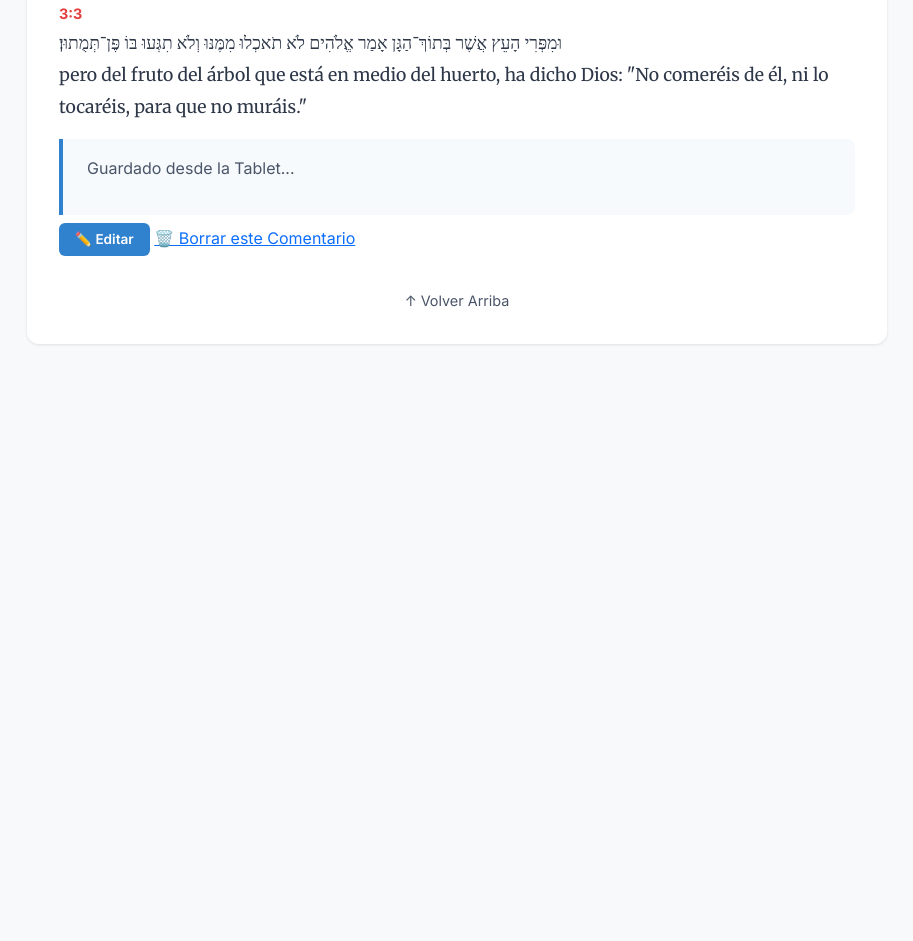
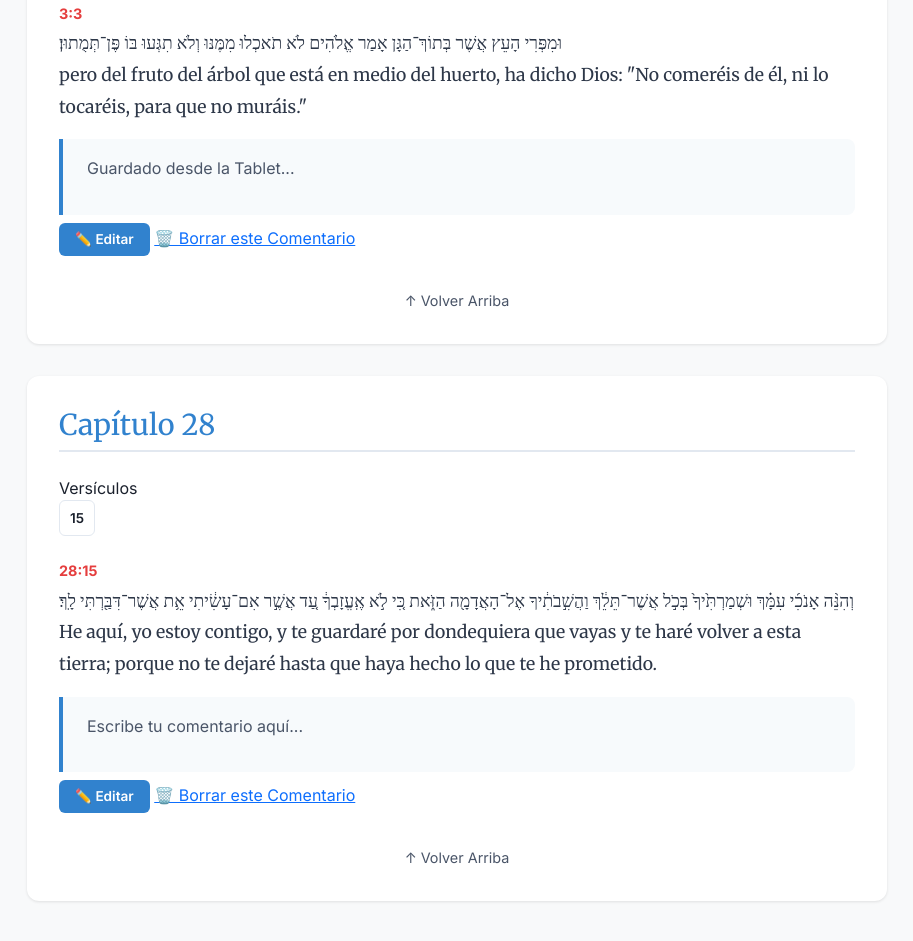
Before and after one commit to ed60hab/comentario, a website: page genesis.html in a window 1280 px wide. Shown: the part 4181-5122 px from the top of the page, without its empty margins (183-1096 px from the left). Before the commit the page ends 4617 px from the top, so only its background shows below. Drawn offline with nearby package versions, Linux system fonts and the light colour scheme; a web font is replaced by a local one.

Commit message:
Nuevo comentario: genesis 28:15

```diff
--- a/genesis.html
+++ b/genesis.html
@@ -560,7 +560,18 @@
                 <a href="#top">↑ Volver Arriba</a>
             </div>
         </div>
-    </div>
+    <div id="28" class="chapter-container"><h2 class="chapter-title">Capítulo 28</h2><nav class="verse-nav mb-4"><span class="verse-nav-title">Versículos</span><div class="verse-grid">
+                    <a href="#28.15" class="v-link">15</a></div></nav>
+
+            <div class="verse-block" id="28.15">
+                <span class="verse-ref">28:15</span>
+                <p class="verse-text"><span class="original-text">וְהִנֵּ֨ה אָנֹכִ֜י עִמָּ֗ךְ וּשְׁמַרְתִּ֙יךָ֙ בְּכֹ֣ל אֲשֶׁר־תֵּלֵ֔ךְ וַהֲשִׁ֣בֹתִ֔יךָ אֶל־הָאֲדָמָ֖ה הַזֹּ֑את כִּ֚י לֹ֣א אֶֽעֱזָבְךָ֔ עַ֚ד אֲשֶׁ֣ר אִם־עָשִׂ֔יתִי אֵ֥ת אֲשֶׁר־דִּבַּ֖רְתִּי לָֽךְ׃</span><br /><span class="translation-text">He aquí, yo estoy contigo, y te guardaré por dondequiera que vayas y te haré volver a esta tierra; porque no te dejaré hasta que haya hecho lo que te he prometido.</span></p>
+                <div class="commentary">
+                    <p>Escribe tu comentario aquí...</p>
+                </div>
+                <a href="editor-web.html?book=genesis&amp;chapter=28&amp;verse=15" class="btn-edit">✏️ Editar</a>
+                <a href="editor-web.html?action=delete&amp;book=genesis&amp;chapter=28&amp;verse=15" class="btn-delete">🗑️ Borrar este Comentario</a>
+            </div><div class="return-top"><a href="#top">↑ Volver Arriba</a></div></div></div>
 
     <script src="https://cdn.jsdelivr.net/npm/bootstrap@5.3.2/dist/js/bootstrap.bundle.min.js"></script>
 
```
